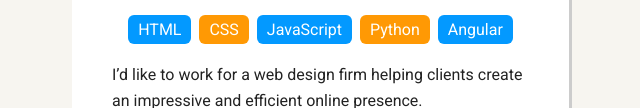
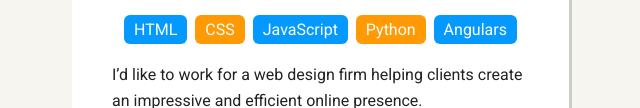
Before and after one commit to Stevesbong/personal_profile, a plain HTML site: page index.html in a window 1280 px wide. Shown: the part 692-800 px from the top of the page, 618-1258 px from the left. Drawn offline with Linux system fonts and the light colour scheme; a web font is replaced by a local one.

Commit message:
test changes

```diff
--- a/index.html
+++ b/index.html
@@ -37,7 +37,7 @@
           <li>CSS</li>
           <li>JavaScript</li>
           <li>Python</li>
-          <li>Angular</li>
+          <li>Angulars</li>
         </ul>
         <p>I’d like to work for a web design firm helping clients create an impressive and efficient online presence.</p>
       </div>
```
